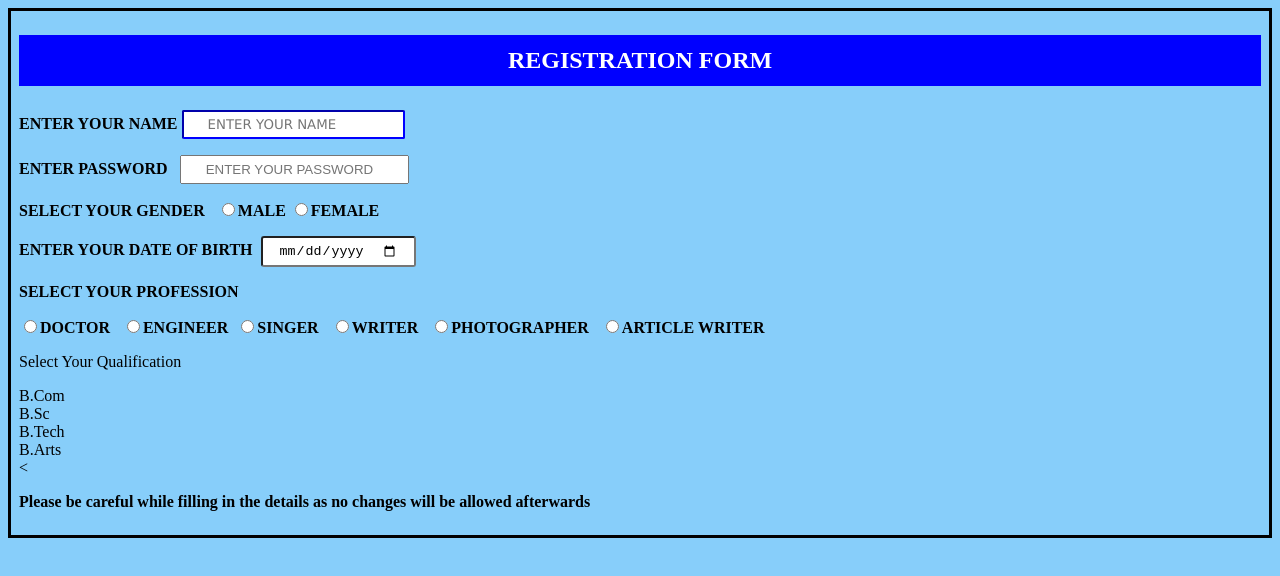
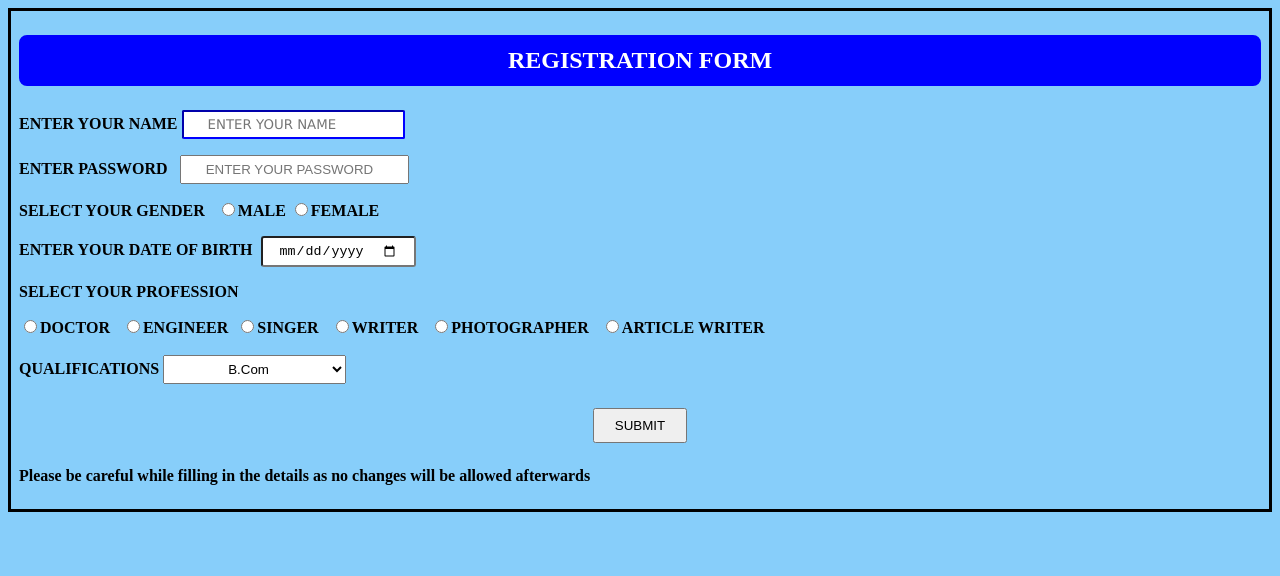
Before and after one commit to santoshmitra-05/funprojects, a plain HTML site: page index.html in a window 1280 px wide. Drawn offline with Linux system fonts and the light colour scheme.

Commit message:
Add files via upload

```diff
--- a/index.html
+++ b/index.html
@@ -25,16 +25,17 @@
             <b><input type="radio" name="hobbies" class = "style1">WRITER &nbsp;</b>
             <b><input type="radio" name="hobbies" class = "style1">PHOTOGRAPHER &nbsp;</b>
             <b><input type="radio" name="hobbies" class = "style1">ARTICLE WRITER&nbsp;</b>
-            <p><label for= "Qualifications">Select Your Qualification</label></p>
-            <div class = "menu">
-                <div class = "B.Com">B.Com</div>
-                <div class = "B.Sc">B.Sc</div>
-                <div class = "B.Tech">B.Tech</div>
-                <div class = "B.Arts">B.Arts</div>
-            </div>
-
-            <
-            </p>
+            <div class = "form-control"></div>
+            <br>
+            <label for = "Qualifications"><b>QUALIFICATIONS</b></label>
+            <select id = "Qualifications" name = "Qualifications" class="select" required>
+                <option value="B.Com" class = "option1"><b>B.Com</b></option>
+                <option value="B.Tech" class = "option1"><b>B.Tech</b></option>
+                <option value="B.Sc" class = "option1"><b>B.Sc</b></option>
+                <option value="B.A" class = "option1"><b>B.A</option>
+            </select>
+            <br>
+            <p class="submit1"><button class="submit">SUBMIT</button></p>
             <p><b>Please be careful while filling in the details as no changes will be allowed afterwards</b></p>
             </tr>
   <p></p>
--- a/style.css
+++ b/style.css
@@ -21,6 +21,7 @@
     padding-top:10px;
     padding-bottom:10px;
     font-size:24px;
+    border-radius:8px;
 
 }
 .body
@@ -50,3 +51,39 @@
     border-color: solid blue;
 
 }
+.option1
+{
+    padding-left:10px;
+    padding-right:10px;
+    padding-top:3px;
+    padding-bottom:3px;
+    font-weight:bold;
+    font-size:12px;
+}
+
+.select
+{
+    padding-left:60px;
+    padding-right:60px;
+    padding-bottom:5px;
+    padding-top:5px;
+}
+
+.submit1
+{
+    text-align:center;
+    padding-left:20px;
+    padding-right:20px;
+    padding-top:8px;
+    padding-bottom:8px;
+    font-weight:bold;
+}
+
+.submit
+{
+    padding-left:20px;
+    padding-right:20px;
+    padding-top:8px;
+    padding-bottom:8px;
+
+}
```
